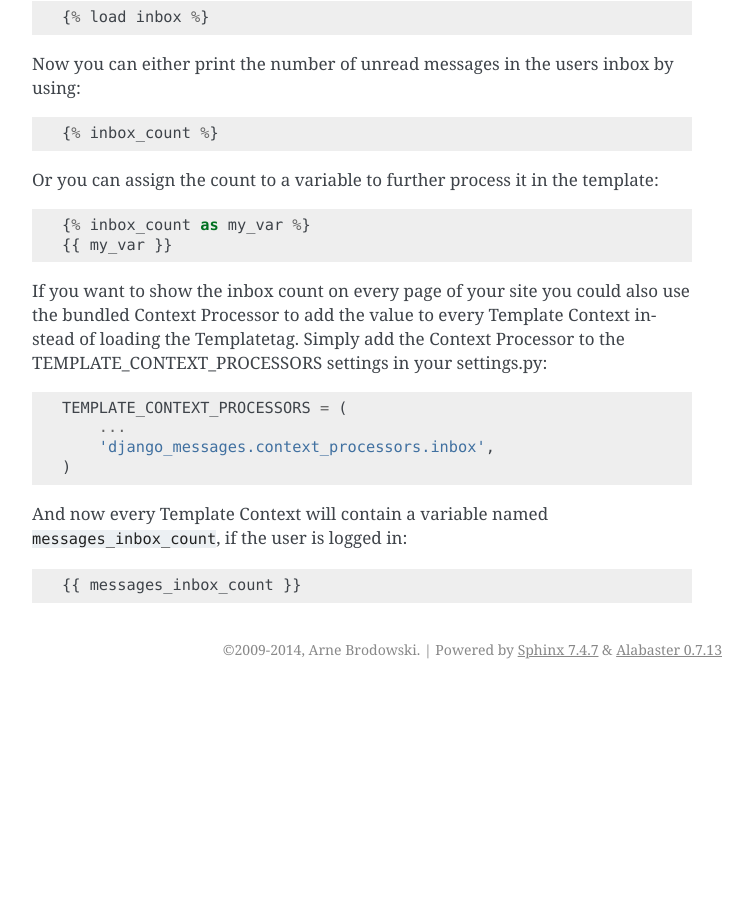
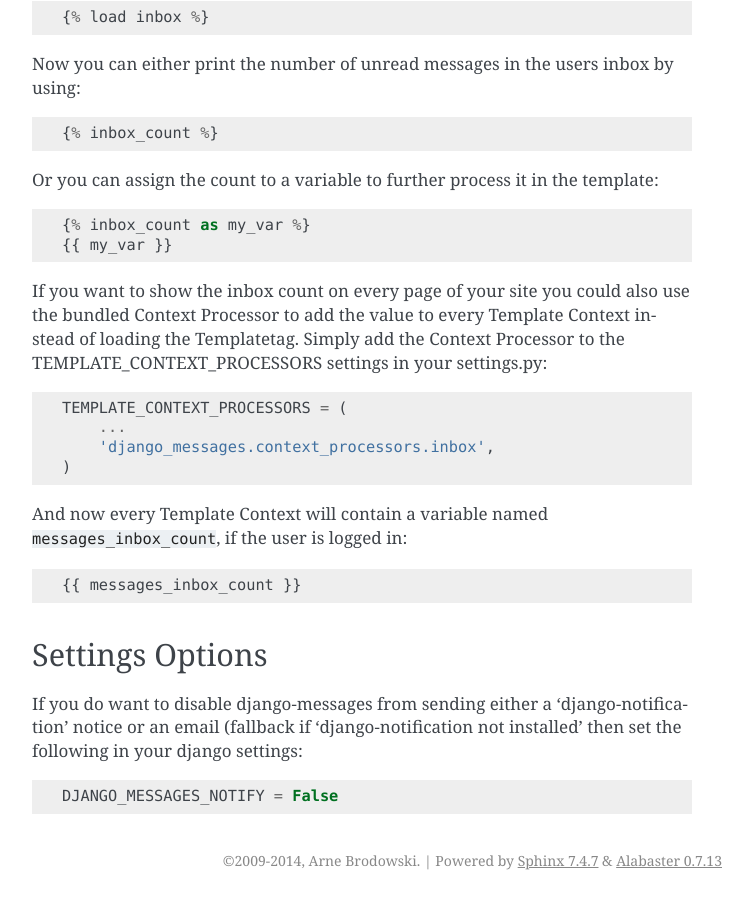
Before and after one commit to arneb/django-messages, a Sphinx documentation site: the page built from docs/usage.txt, in a window 1280 px wide and 900 px high, scrolled down 1227 px. Shown: the whole window, without its empty margins (388-1141 px from the left). Built offline with Sphinx 7.4.7, drawn with Linux system fonts in a browser that asks for light colours; before the commit the page ends 1916 px from its top, so only the background shows below that.

Commit message:
Documented usage of DJANGO_MESSAGES_NOTIFY in docs

```diff
--- a/docs/usage.txt
+++ b/docs/usage.txt
@@ -85,3 +85,11 @@ And now every Template Context will contain a variable named
 ``messages_inbox_count``, if the user is logged in::
 
     {{ messages_inbox_count }}
+
+
+Settings Options
+-----------------------------------
+
+If you do want to disable django-messages from sending either a 'django-notification' notice or an email (fallback if 'django-notification not installed' then set the following in your django settings::
+
+    DJANGO_MESSAGES_NOTIFY = False
```
